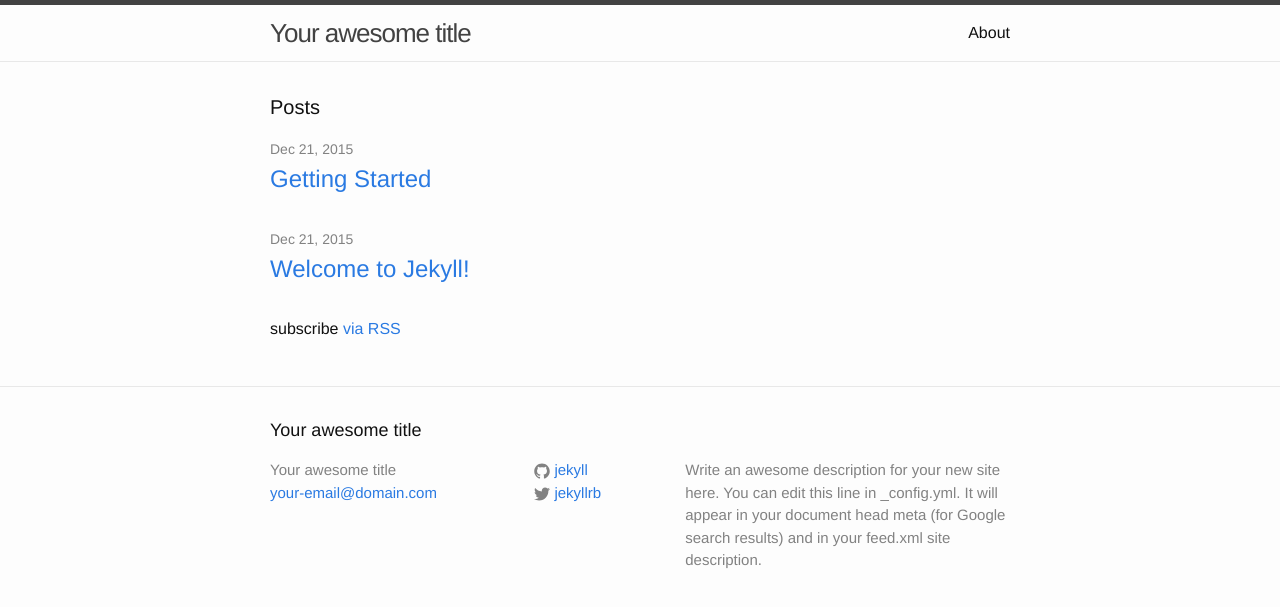
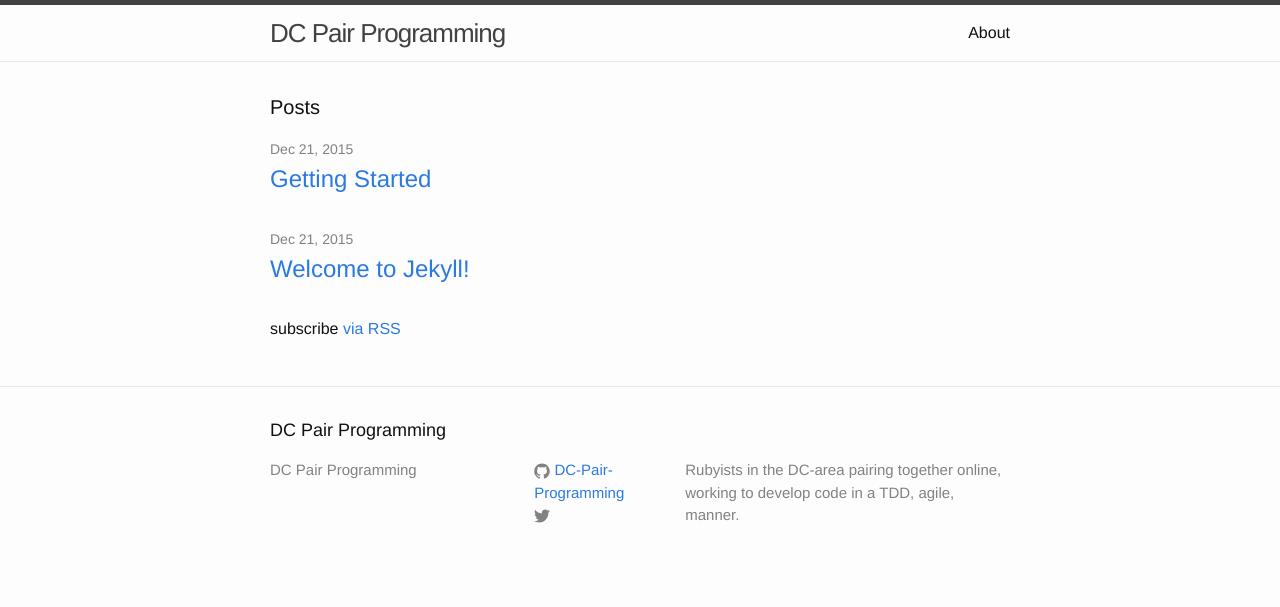
Before and after one commit to DC-Pair-Programming/dc-pair-programming.github.io, a Jekyll site: the page built from index.html, in a window 1280 px wide. Shown: the top 607 px of the page. Built offline with Jekyll 4.4.1, drawn with Linux system fonts in a browser that asks for light colours.

Commit message:
added some customizations to the frontpage

```diff
--- a/_config.yml
+++ b/_config.yml
@@ -6,16 +6,13 @@
 # 'jekyll serve'. If you change this file, please restart the server process.
 
 # Site settings
-title: Your awesome title
-email: your-email@domain.com
-description: > # this means to ignore newlines until "baseurl:"
-  Write an awesome description for your new site here. You can edit this
-  line in _config.yml. It will appear in your document head meta (for
-  Google search results) and in your feed.xml site description.
+title: DC Pair Programming
+email: >
+description: Rubyists in the DC-area pairing together online, working to develop code in a TDD, agile, manner.
 baseurl: "" # the subpath of your site, e.g. /blog
-url: "http://yourdomain.com" # the base hostname & protocol for your site
-twitter_username: jekyllrb
-github_username:  jekyll
+url: "dc-pair-programming.github.io" # the base hostname & protocol for your site
+twitter_username: >
+github_username:  DC-Pair-Programming
 
 # Build settings
 markdown: kramdown
```
